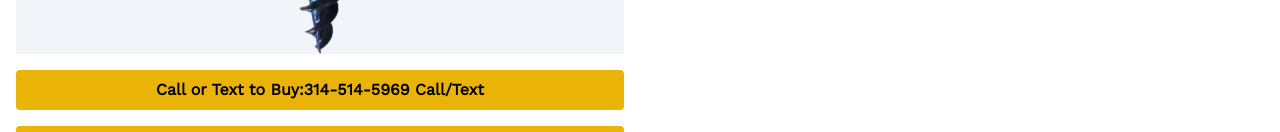
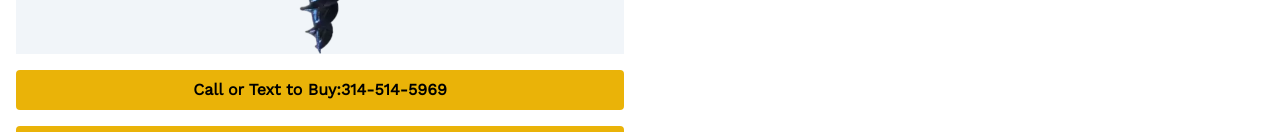
Before and after one commit to caleb-mcneil/beorn, a SvelteKit app: page /products/ab07d36h30 in a window 1280 px wide. Shown: the part 668-800 px from the top of the page. Built offline with nearby package versions, Linux system fonts and the light colour scheme.

Commit message:
Update ProductDetails.svelte

```diff
--- a/src/routes/products/[slug]/ProductDetails.svelte
+++ b/src/routes/products/[slug]/ProductDetails.svelte
@@ -47,7 +47,7 @@
                     href="tel:314-514-5969"
                     class="bg-yellow-500 hover:bg-yellow-700 text-black font-bold py-2 px-4 rounded text-center"
                 >
-                    Call or Text to Buy:314-514-5969 Call/Text
+                    Call or Text to Buy:314-514-5969
                 </a>
 
                 <a
```
